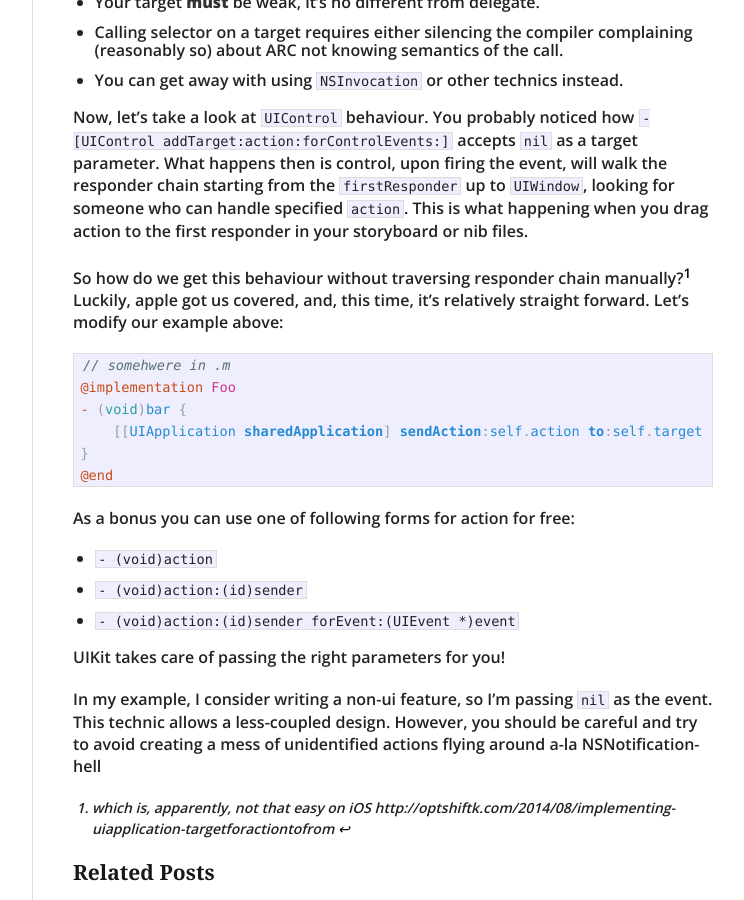
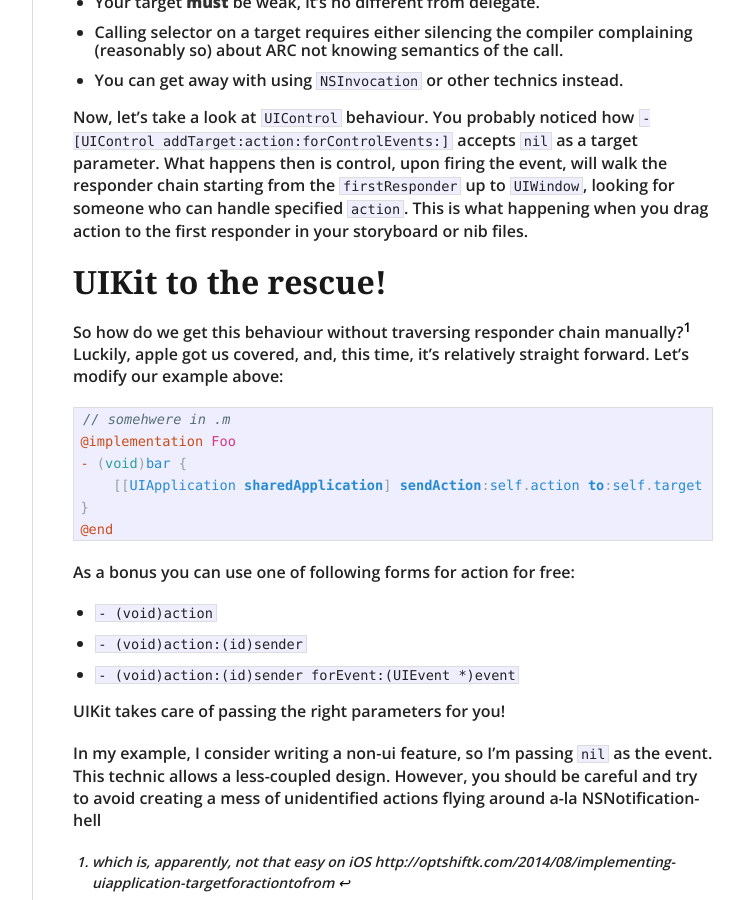
Before and after one commit to zats/zats.github.io, a Jekyll site: the page built from _posts/2014-12-23-target-action-for-non-ui.markdown, in a window 1280 px wide and 900 px high, scrolled down 708 px. Shown: the whole window, without its empty margins (378-1122 px from the left). Built offline with Jekyll 4.4.1, drawn with Linux system fonts in a browser that asks for light colours; nearby versions of some CDN libraries; Markdown is read by kramdown in place of the engine named in the settings.

Commit message:
strcuture

````diff
--- a/_posts/2014-12-23-target-action-for-non-ui.markdown
+++ b/_posts/2014-12-23-target-action-for-non-ui.markdown
@@ -34,6 +34,8 @@ Several details worth mentioning here:
 
 Now, let's take a look at `UIControl` behaviour. You probably noticed how `-[UIControl addTarget:action:forControlEvents:]` accepts `nil` as a target parameter. What happens then is control, upon firing the event, will walk the responder chain starting from the `firstResponder` up to `UIWindow`, looking for someone who can handle specified `action`. This is what happening when you drag action to the first responder in your storyboard or nib files.
 
+# UIKit to the rescue!
+
 So how do we get this behaviour without traversing responder chain manually?[^1] Luckily, apple got us covered, and, this time, it's relatively straight forward. Let's modify our example above:
 
 ```objective-c
````
